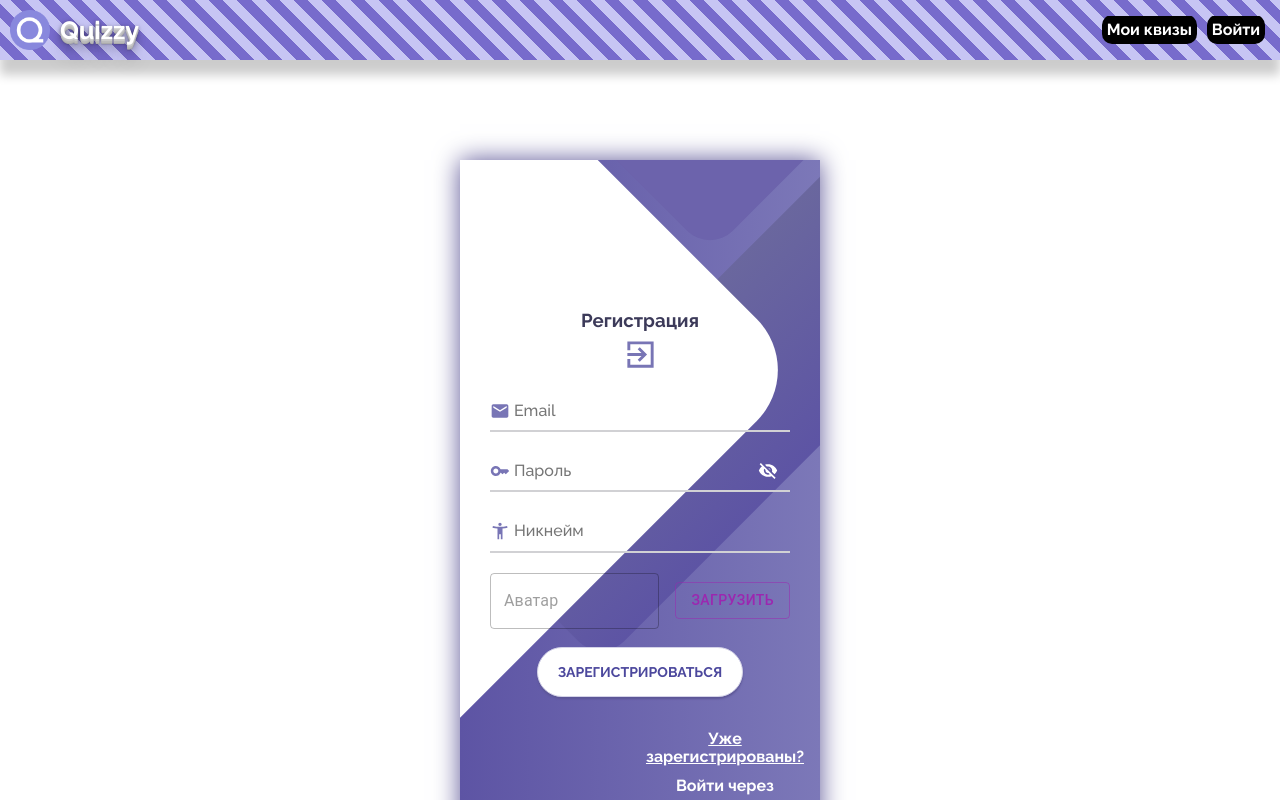
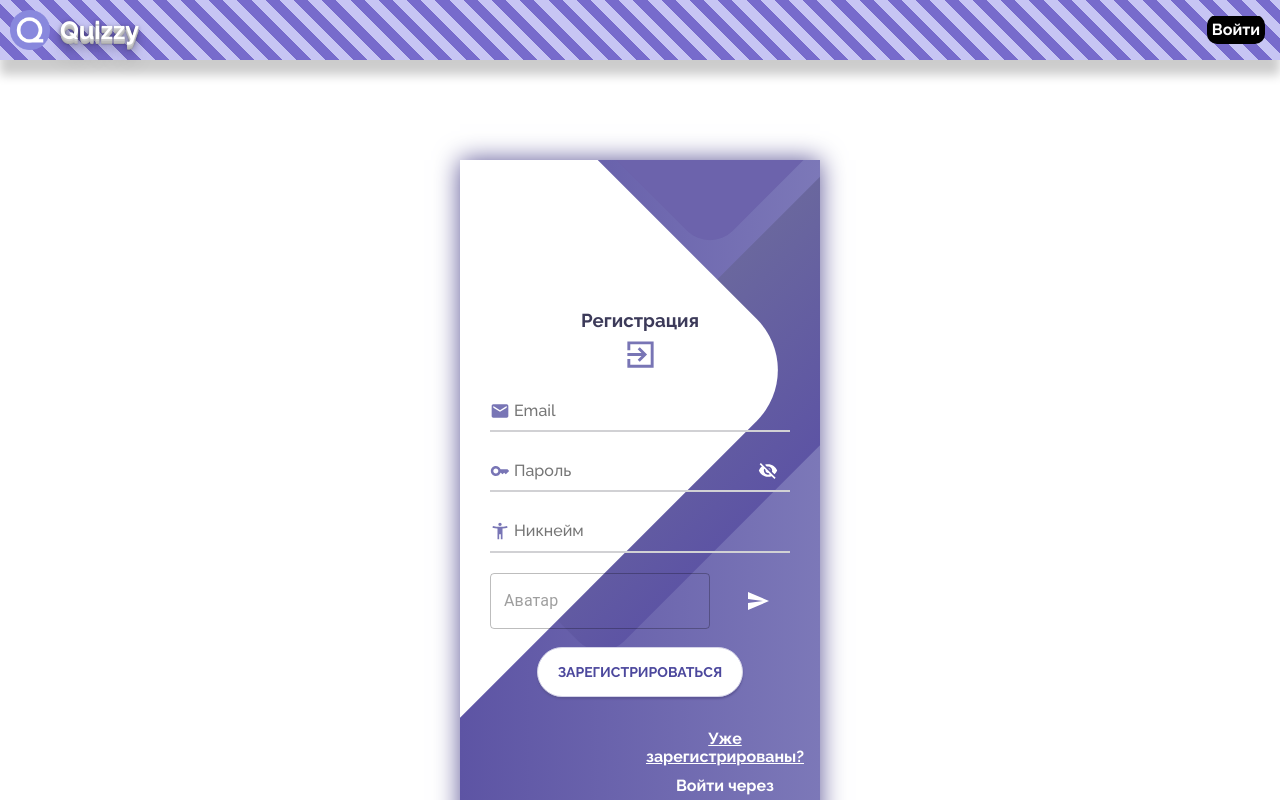
Before and after one commit to dukesh29/Quizzy, a React (Create React App) app in the folder frontend/: page /register in a window 1280 px wide. Shown: the top 800 px of the page. Built offline with nearby package versions, Linux system fonts and the light colour scheme.

Commit message:
Added avatar, updated AppToolbar.tsx and FileInput.tsx

```diff
--- a/frontend/src/components/AppBar/AppToolbar.scss
+++ b/frontend/src/components/AppBar/AppToolbar.scss
@@ -75,6 +75,10 @@
   }
 
   &__greeting {
+    display: flex;
+    justify-content: center;
+    align-items: center;
+    gap: 15px;
     border-radius: $headerBorderRadius;
     padding: 5px;
     color: $black;
--- a/frontend/src/components/AppBar/AppToolbar.tsx
+++ b/frontend/src/components/AppBar/AppToolbar.tsx
@@ -4,6 +4,8 @@
 import { selectUser } from '../../features/users/usersSlice';
 import { logout } from '../../features/users/usersThunk';
 import Hamburger from '../Hamburger/Hamburger';
+import { Avatar } from '@mui/material';
+import { noApiURL } from '../../constants';
 import './AppToolbar.scss';
 
 const AppToolbar = () => {
@@ -51,8 +53,6 @@
                     Результаты
                   </Link>
                 </li>
-              </>
-            )}
                 <li className="navigation__item">
                   <Link
                     to={`/myquizzes/${user?._id}`}
@@ -62,10 +62,20 @@
                     Мои квизы
                   </Link>
                 </li>
+              </>
+            )}
           </div>
           {user ? (
             <div className="reverse">
-              <li className="navigation__greeting">Привет {user.displayName}!</li>
+              <li className="navigation__greeting">
+                {user.avatar && (
+                  <Avatar
+                    alt={user.displayName}
+                    src={user.avatar.startsWith('http') ? user.avatar : noApiURL + user.avatar}
+                  />
+                )}
+                Привет {user.displayName}!
+              </li>
               <button className="navigation__logout-item" onClick={logoutFunc}>
                 Выйти
               </button>
--- a/frontend/src/components/FileInput/FileInput.tsx
+++ b/frontend/src/components/FileInput/FileInput.tsx
@@ -1,5 +1,6 @@
 import React, { useRef, useState } from 'react';
 import { Button, Grid, TextField } from '@mui/material';
+import SendIcon from '@mui/icons-material/Send';
 
 interface Props {
   onChange: (e: React.ChangeEvent<HTMLInputElement>) => void;
@@ -7,9 +8,10 @@
   label: string;
   error?: boolean;
   value?: File | null;
+  isRegister?: boolean;
 }
 
-const FileInput: React.FC<Props> = ({ onChange, name, label, error, value }) => {
+const FileInput: React.FC<Props> = ({ onChange, name, label, error, value, isRegister }) => {
   const inputRef = useRef<HTMLInputElement>(null);
   const [filename, setFilename] = useState('');
   const onFileChange = (e: React.ChangeEvent<HTMLInputElement>) => {
@@ -50,8 +52,12 @@
           />
         </Grid>
         <Grid item>
-          <Button variant="outlined" color="secondary" onClick={activateInput}>
-            Загрузить
+          <Button
+            variant="text"
+            sx={{ color: isRegister ? 'white' : '#776BCC' }}
+            onClick={activateInput}
+          >
+            <SendIcon />
           </Button>
         </Grid>
       </Grid>
```
Lines whose indentation alone changed are shown as unchanged.
